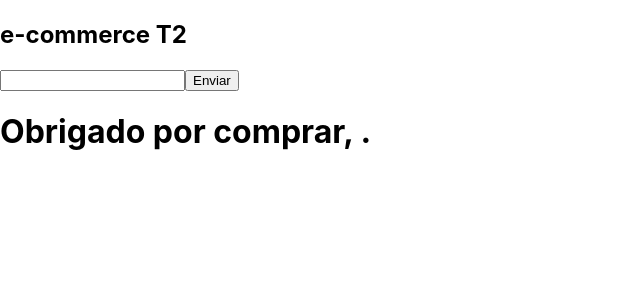
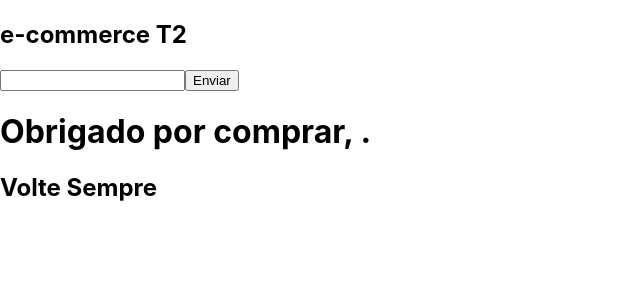
Before and after one commit to IaveL/testes-codigo, a React (Create React App) app: page / in a window 1280 px wide. Both pictures are taken after a click on the button "Enviar". Shown: the top 300 px of the page, without its empty margins (0-640 px from the left). Built offline with nearby package versions, Linux system fonts and the light colour scheme.

Commit message:
New phrase added under the thanks message

```diff
--- a/src/App.jsx
+++ b/src/App.jsx
@@ -355,9 +355,12 @@ export default function App() {
     <div>
       <h2>e-commerce T2</h2>
       <input value={input}
-      onChange={(e)=>{setInput(e.target.value)}}/>
-      <button onClick={()=>{handleClick()}}>Enviar</button>
-     {bought && <h1>Obrigado por comprar, {name}.</h1>}
+        onChange={(e) => { setInput(e.target.value) }} />
+      <button onClick={() => { handleClick() }}>Enviar</button>
+      {bought && <div>
+        <h1>Obrigado por comprar, {name}.</h1>
+        <h2>Volte Sempre </h2>
+      </div>}
 
     </div>
   )
```
